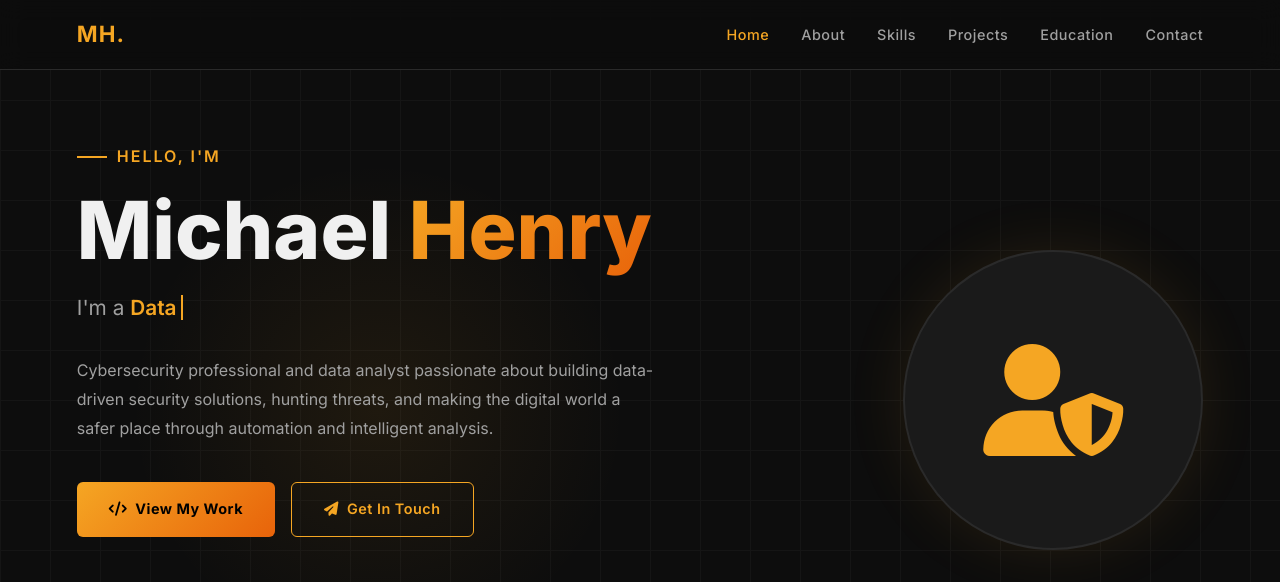
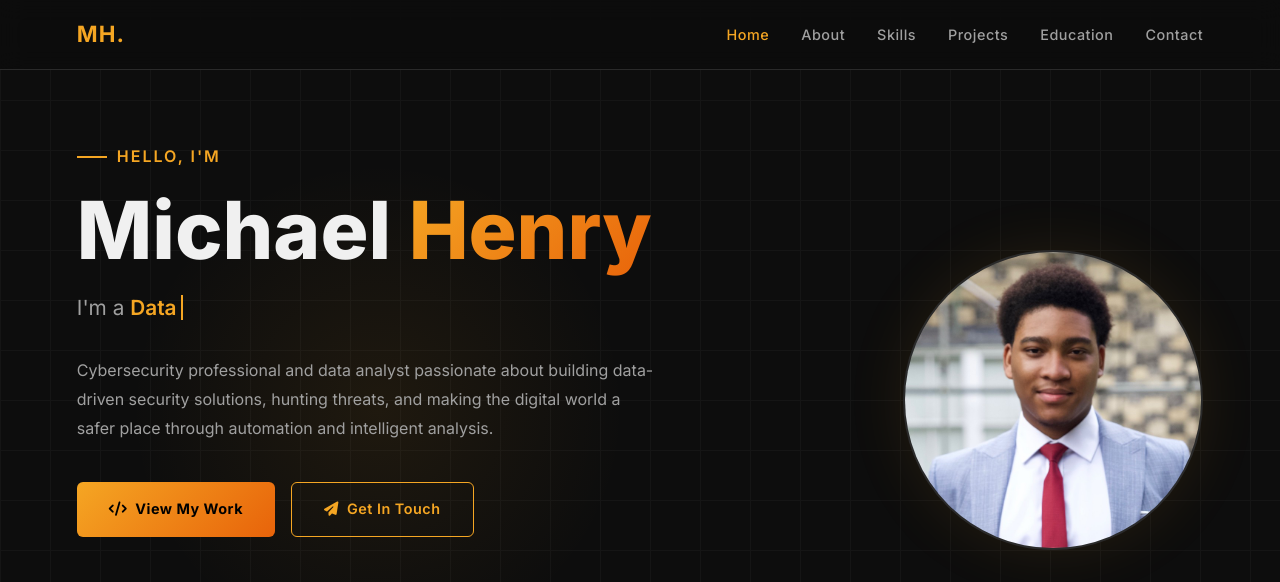
Before and after one commit to humicha3l/portfolio, a plain HTML site: page index.html in a window 1280 px wide. Shown: the top 582 px of the page. Drawn offline with Linux system fonts and the light colour scheme.

Commit message:
Add profile photo to hero section

```diff
--- a/index.html
+++ b/index.html
@@ -96,9 +96,9 @@
 
     </div>
 
-    <!-- Avatar placeholder — replace the icon with an <img> tag if you have a photo -->
+    <!-- Profile photo -->
     <div class="hero-avatar">
-      <i class="fas fa-user-shield"></i>
+      <img src="photo.jpeg" alt="Michael Henry" style="width:100%;height:100%;object-fit:cover;border-radius:50%;" />
     </div>
 
   </section>
```
Also changed, not shown: photo.jpeg (added).
